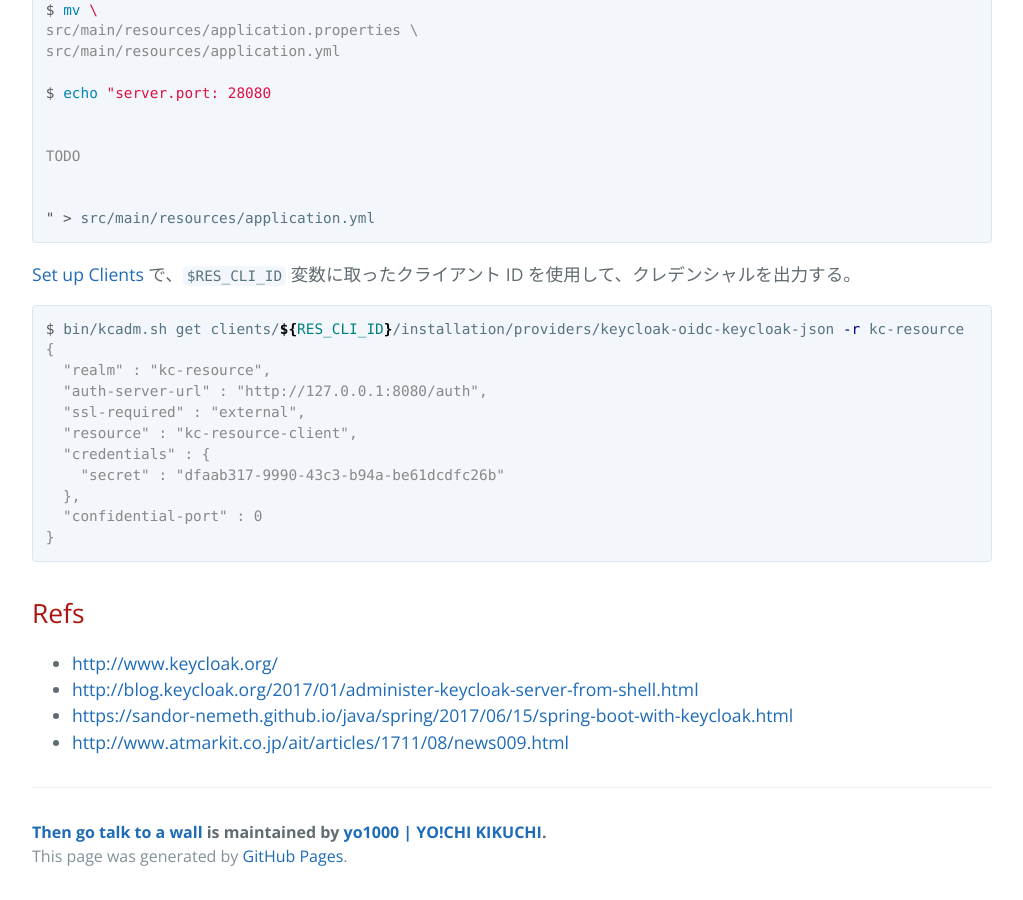
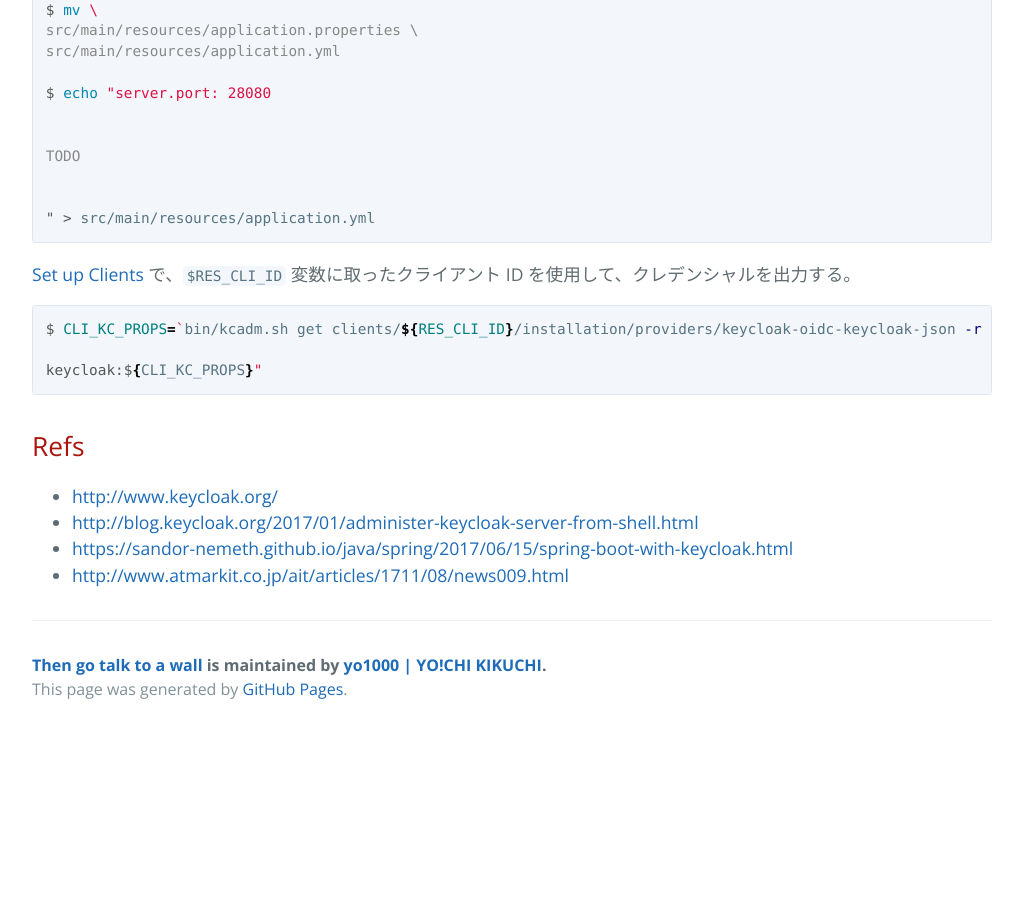
Before and after one commit to yo1000/blog.yo1000.com, a Jekyll site: the page built from _posts/2017-12-18-keycloak-demo.md, in a window 1280 px wide and 900 px high, scrolled down 5625 px. Shown: the whole window, without its empty margins (224-1247 px from the left). Built offline with Jekyll 4.4.1, drawn with Linux system fonts in a browser that asks for light colours; our own code applies the rules of GitHub Pages for plain Markdown files; after the commit the page ends 6358 px from its top, so only the background shows below that.

Commit message:
Update 2017-12-18-keycloak-demo.md

````diff
--- a/_posts/2017-12-18-keycloak-demo.md
+++ b/_posts/2017-12-18-keycloak-demo.md
@@ -268,19 +268,10 @@ TODO
 [Set up Clients](#set-up-clients) で、`$RES_CLI_ID` 変数に取ったクライアント ID を使用して、クレデンシャルを出力する。
 
 ```console
-$ bin/kcadm.sh get clients/${RES_CLI_ID}/installation/providers/keycloak-oidc-keycloak-json -r kc-resource
-{
-  "realm" : "kc-resource",
-  "auth-server-url" : "http://127.0.0.1:8080/auth",
-  "ssl-required" : "external",
-  "resource" : "kc-resource-client",
-  "credentials" : {
-    "secret" : "dfaab317-9990-43c3-b94a-be61dcdfc26b"
-  },
-  "confidential-port" : 0
-}
+$ CLI_KC_PROPS=`bin/kcadm.sh get clients/${RES_CLI_ID}/installation/providers/keycloak-oidc-keycloak-json -r kc-resource | grep -v confidential-port | sed -e s/[\"{},]*//g | sed s/\ :/:/g`; echo "server.port: 28080
+
+keycloak:${CLI_KC_PROPS}"
 ```
-
 
 ## Refs
 
````
